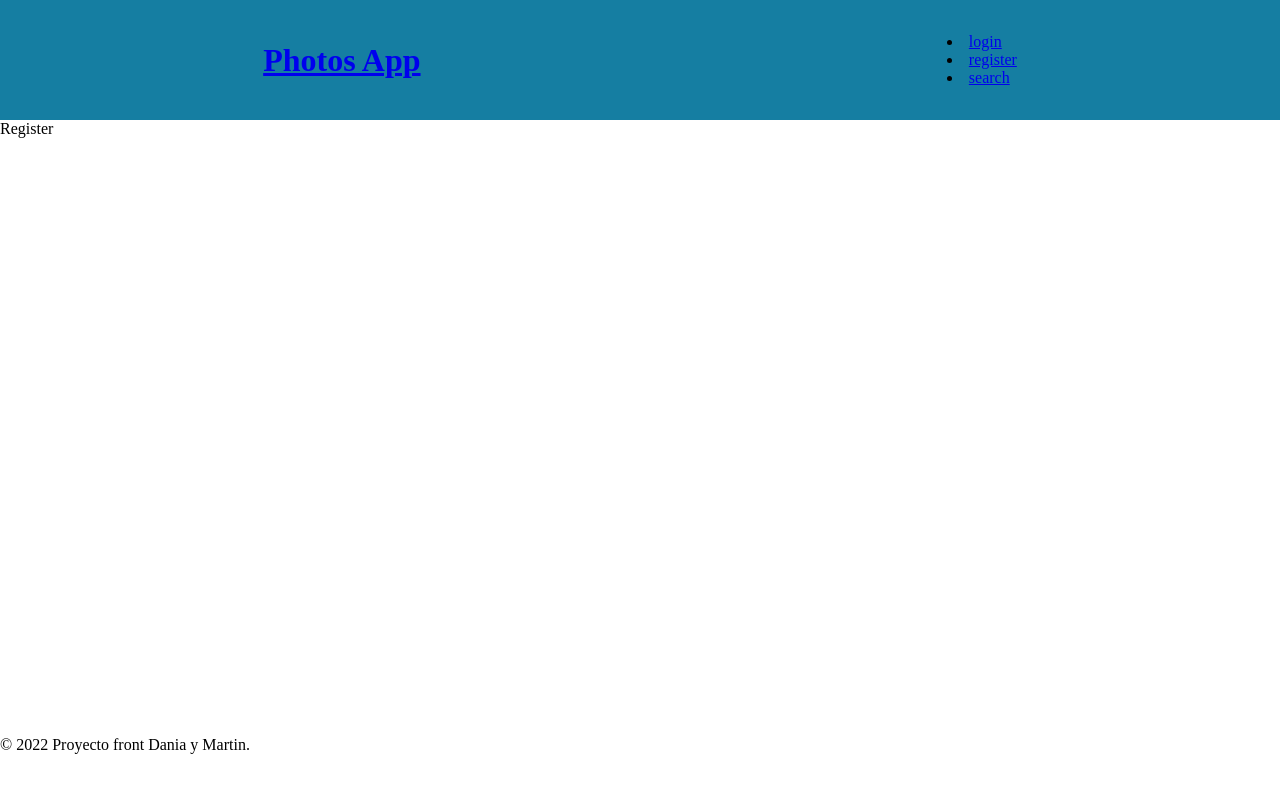
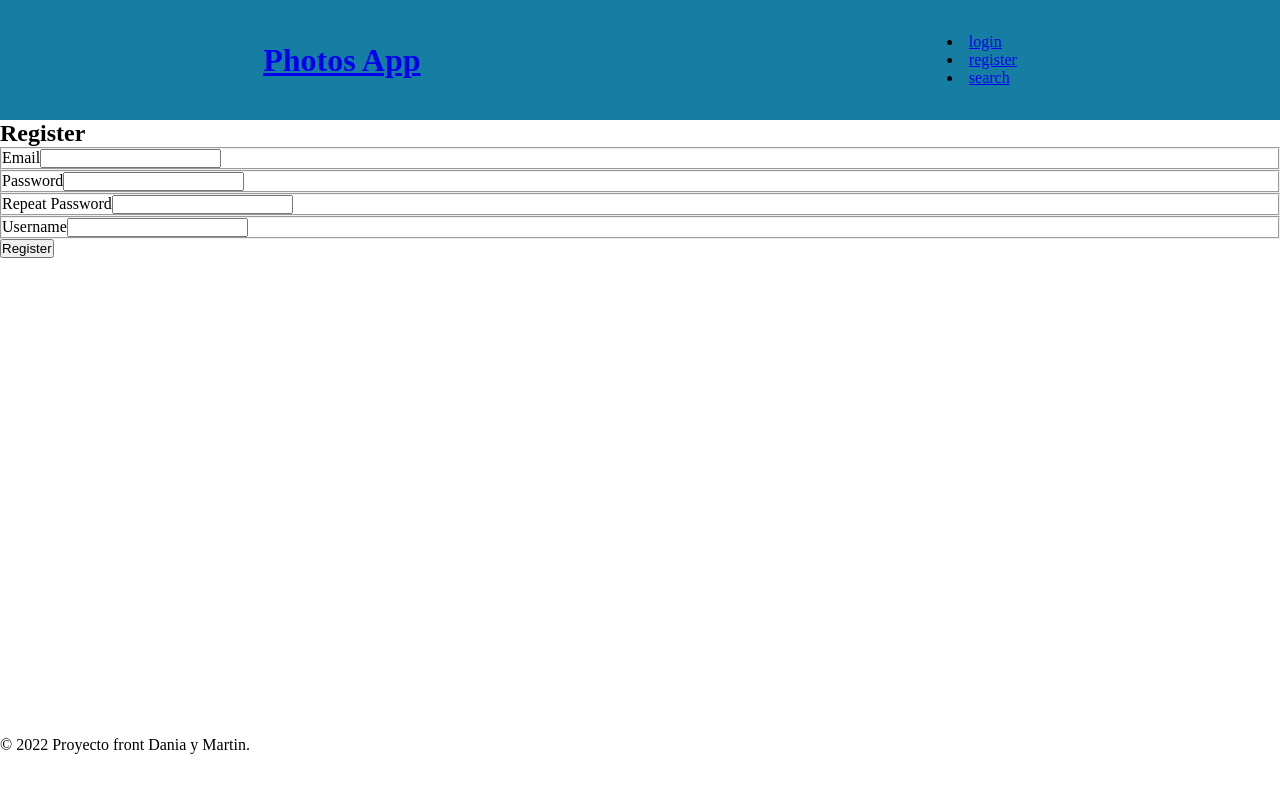
Before and after one commit to martintorreiro/PhotosAppFront, a React (Create React App) app: page /register in a window 1280 px wide. Shown: the top 792 px of the page. Built offline with nearby package versions, Linux system fonts and the light colour scheme.

Commit message:
Register Page form and new service creation

```diff
--- /dev/null
+++ b/src/components/ErrorMessage.js
@@ -0,0 +1,9 @@
+import { Link } from "react-router-dom";
+
+export const ErrorMessage = ({message}) => {
+    return ( <>
+    <p>{message}</p>
+    <Link to="/">Back to Home Page</Link>
+    </>
+    );
+};
--- a/src/pages/Home.js
+++ b/src/pages/Home.js
@@ -1,15 +1,16 @@
 import { Post } from "../components/Post/Post";
 import { usePosts } from "../hooks/usePosts";
+import {ErrorMessage} from "../components/ErrorMessage";
 
 export const Home = () => {
   const { posts, loading, error } = usePosts();
 
-  if (loading) {
+  if (loading)
     return <p>loading</p>;
-  }
-  if (error) {
-    return <p>{error}</p>;
-  }
+
+  if (error)
+    return <ErrorMessage message={error} />;
+
 
   return (
     <section>
--- a/src/pages/Register.js
+++ b/src/pages/Register.js
@@ -1,3 +1,67 @@
+import { useState } from "react";
+import { registerUserService } from "../services";
+
 export const Register = () => {
-  return <p>Register</p>;
+
+  const [email, setEmail] = useState("");
+  const [pass1, setPass1] = useState("");
+  const [pass2, setPass2] = useState("");
+  const [username, setUsername] = useState("");
+  const [error, setError] = useState("");
+
+  const handleForm = async (e) => {
+    e.preventDefault();
+    setError("");
+
+    if(pass1 !== pass2) {
+      setError("Passwords do not match");
+      return;
+    }
+
+    try {
+      await registerUserService();
+
+    } catch(error) {
+
+    }
+
+
+
+  };
+
+  return (
+    <section>
+      <h1>Register</h1>
+    <form onSubmit={handleForm} >
+      <fieldset>
+        <label htmlFor="email">Email</label>
+        <input type="email" id="email" name="email" required
+        onChange={(e) => setEmail(e.target.value)} />
+      </fieldset>
+            <fieldset>
+        <label htmlFor="pass1">Password</label>
+        <input type="password" id="pass1" name="pass1" required
+        onChange={(e) => setPass1(e.target.value)} />
+      </fieldset>
+                  <fieldset>
+        <label htmlFor="pass2">Repeat Password</label>
+        <input type="password" id="pass2" name="pass2" required
+        onChange={(e) => setPass2(e.target.value)} />
+      </fieldset>
+            <fieldset>
+        <label htmlFor="username">Username</label>
+        <input type="text" id="username" name="username" required
+        onChange={(e) => setUsername(e.target.value)} />
+      </fieldset>
+      <button>Register</button>
+      {error ? <p>{error}</p> : null}
+
+
+
+
+      </form>
+
+
+      </section>
+  );
 };
--- a/src/services/index.js
+++ b/src/services/index.js
@@ -42,3 +42,20 @@ export const getPostLikes = async (postId) => {
 
   return json.message;
 };
+
+
+export const registerUserService = async ({email, password, username}) => {
+  const response = await fetch(`/user`,{
+    method: "POST",
+    headers: {
+      "Content-Type": "application/json"
+    },
+    body: JSON.stringify({email, password, username})
+  } ) ;
+
+  const json = await response.json();
+
+  if(!response.ok) {
+    throw new Error(json.message);
+  }
+};
```
